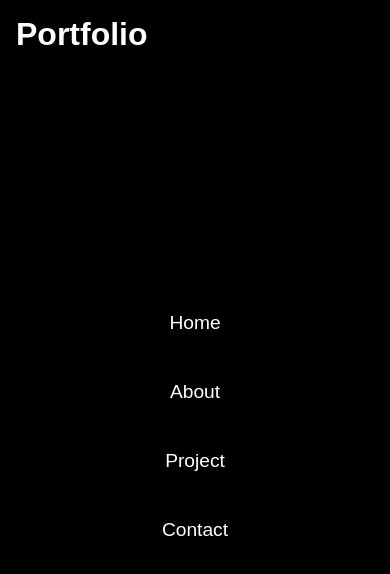
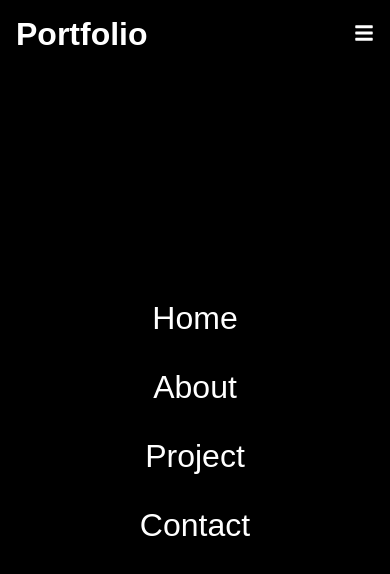
Before and after one commit to Fatuma2117/fatuma-portfolio, a React (Create React App) app: page / in a window 390 px wide. Shown: the top 574 px of the page. Built offline with nearby package versions, Linux system fonts and the light colour scheme.

Commit message:
added x icon and close ternery

```diff
--- a/src/components/Navbar/Navbar.css
+++ b/src/components/Navbar/Navbar.css
@@ -38,7 +38,13 @@
       padding: 1rem 0;
       font-size: 2rem;
     }
+    .nav-main li a{
+        font-size: 2rem;
 
+      }
+      .hamburger{
+        display: initial;
+      }
 
 
   }
--- a/src/components/Navbar/Navbar.jsx
+++ b/src/components/Navbar/Navbar.jsx
@@ -1,10 +1,13 @@
 import "../Navbar/Navbar.css";
-
 import React from "react";
+import { useState } from "react";
 import { Link } from "react-router-dom";
-import {FaBars} from "react-icons/fa"
+import { FaBars, FaTimes } from "react-icons/fa";
 
 export const Navbar = () => {
+  const [click, setClick] = useState(false);
+
+  const handleClick = () => setClick(!click);
   return (
     <div className="header">
       <Link to="/">
@@ -24,8 +27,12 @@ export const Navbar = () => {
           <Link to="/contact">Contact</Link>
         </li>
       </ul>
-      <div className="hamburger">
-    <FaBars size={20} style={{color: "#fff"}}/>
+      <div className="hamburger"onClick={handleClick}>
+        {click ? (
+          <FaTimes size={20} style={{ color: "#fff" }} />
+        ) : (
+          <FaBars size={20} style={{ color: "#fff" }} />
+        )}
       </div>
     </div>
   );
```
